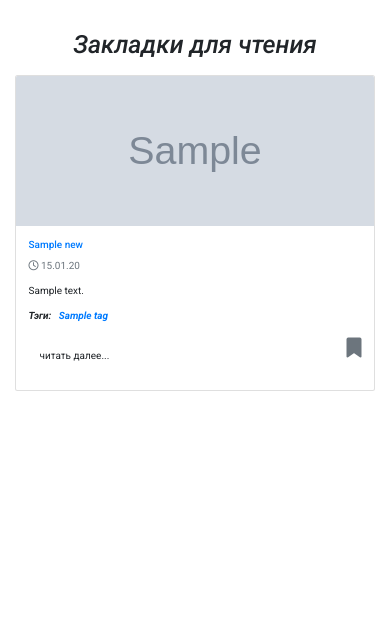
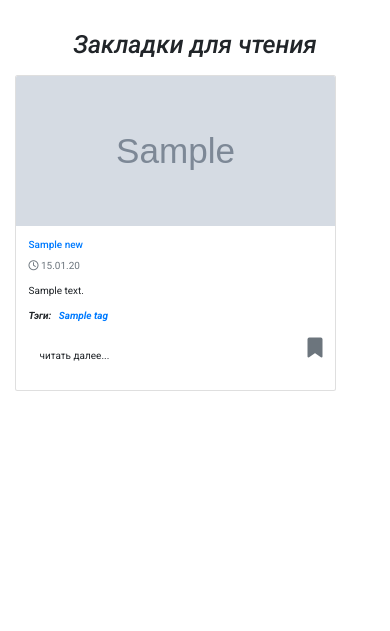
Before and after one commit to pavelusov79/flask_news, a Flask app: page /1/bookmarks/ in a window 390 px wide. Shown: the part 40-671 px from the top of the page. Run offline with Flask 2, Linux system fonts and the light colour scheme; a user stored in the database is signed in; tables that the repository leaves empty hold one stand-in row (values such as "Sample post"); grey boxes marked "Sample" are stand-in pictures; some libraries are stand-ins or nearby versions.

Commit message:
css update

```diff
--- a/flask_app/static/css/style.css
+++ b/flask_app/static/css/style.css
@@ -20,6 +20,16 @@ html {
 		font-size: 10px;
 	}
 }
+@media all and (max-width: 475px) {
+	.card-img-top {
+		height: 15rem!important;
+	}
+	.col-6 {
+		flex: 0 0 90%;
+		max-width: 90%;
+	}
+}
+
 html, body {
     height: 100%;
 }
--- a/flask_app/static/js/script.js
+++ b/flask_app/static/js/script.js
@@ -1,13 +1,3 @@
-$(document).ready(function() {
-    if (window.innerWidth < 475) {
-        $('.news').removeClass('col-6').addClass('col-12');
-        $('.card-img-top').css('height', '15rem');
-    } else {
-        $('.news').removeClass('col-12').addClass('col-6');
-        $('.card-img-top').css('height', '11rem');
-    }
-});
-
 $('#likes').click(function() {
     var likes = $('#count-likes').html();
     $.ajax({
--- a/flask_app/templates/main/main.html
+++ b/flask_app/templates/main/main.html
@@ -22,7 +22,7 @@
             </div>
         </div>
     </div>
-    <div class="row">
+    <div class="row justify-content-center">
         {% for item in results.object_list %}
         <div class="col-6 col-md-4 news">
             <div class="card">
```
